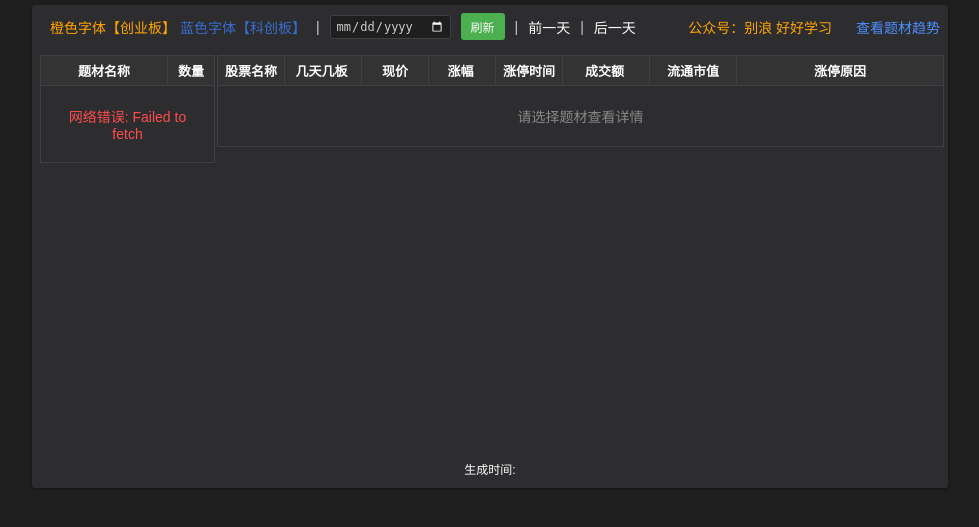
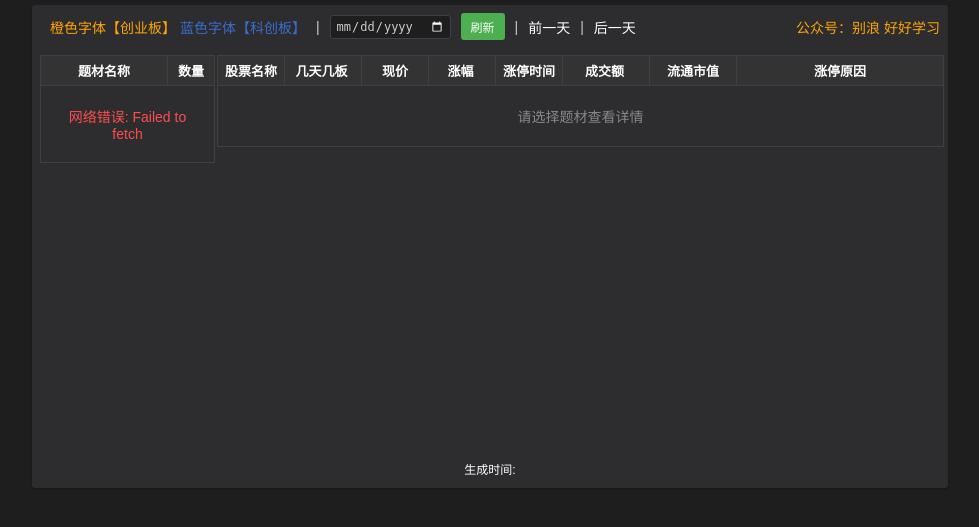
Before and after one commit to b2522/hot_tdx, a Flask app: page /zqtc_tdx in a window 1280 px wide. Shown: the top 527 px of the page, without its empty margins (158-1137 px from the left). Run offline with Flask 3, Linux system fonts and the light colour scheme.

Commit message:
Update zqtc_tdx.html

```diff
--- a/templates/zqtc_tdx.html
+++ b/templates/zqtc_tdx.html
@@ -297,7 +297,6 @@
                 <a href="javascript:void(0)" onclick="changeDate(1)" style="color: white !important; text-decoration: none !important; font-size: 14px;">后一天</a>
                 <div style="margin-left: auto; color: orange !important; font-size: 14px;">
                     公众号：别浪 好好学习
-                    <a href="https://trend.luckin.dpdns.org/" style="margin-left: 20px; color: #4d90fe; text-decoration: none;">查看题材趋势</a>
                 </div>
             </div>
         </div>
```
